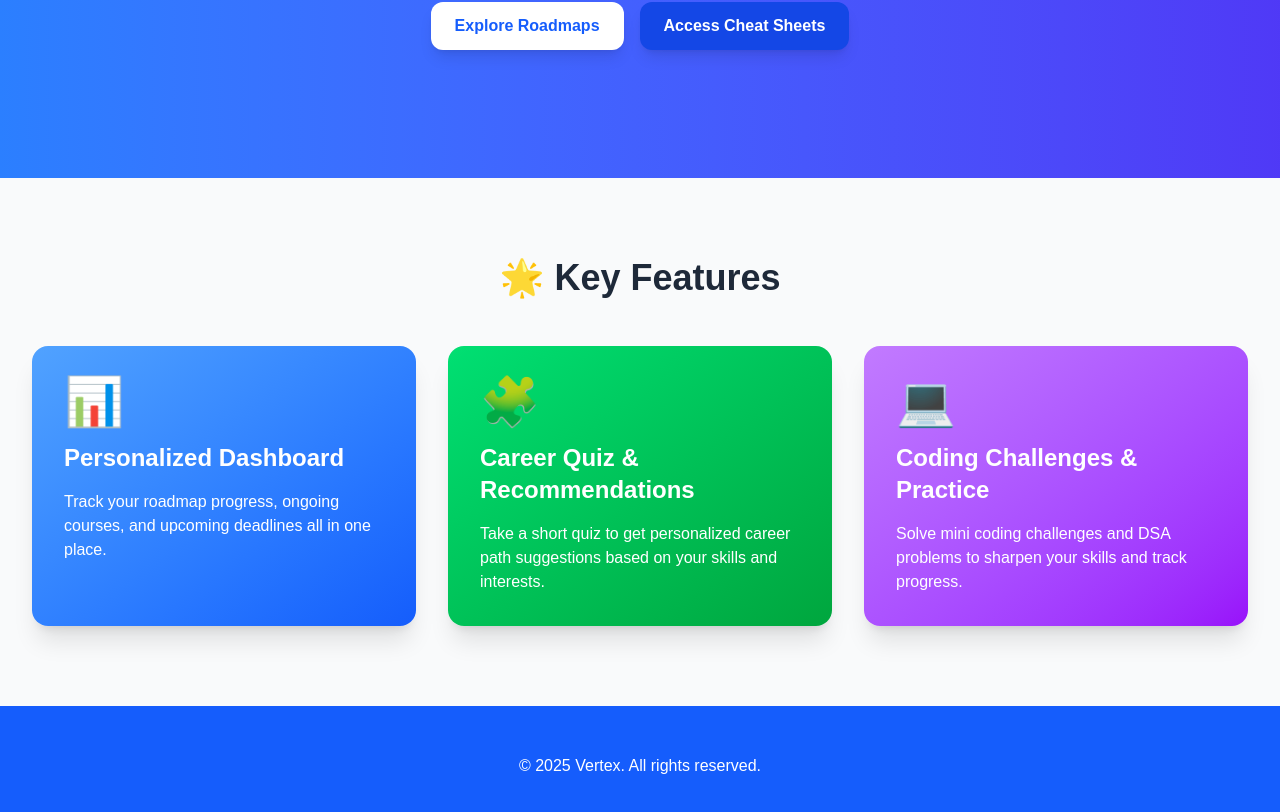
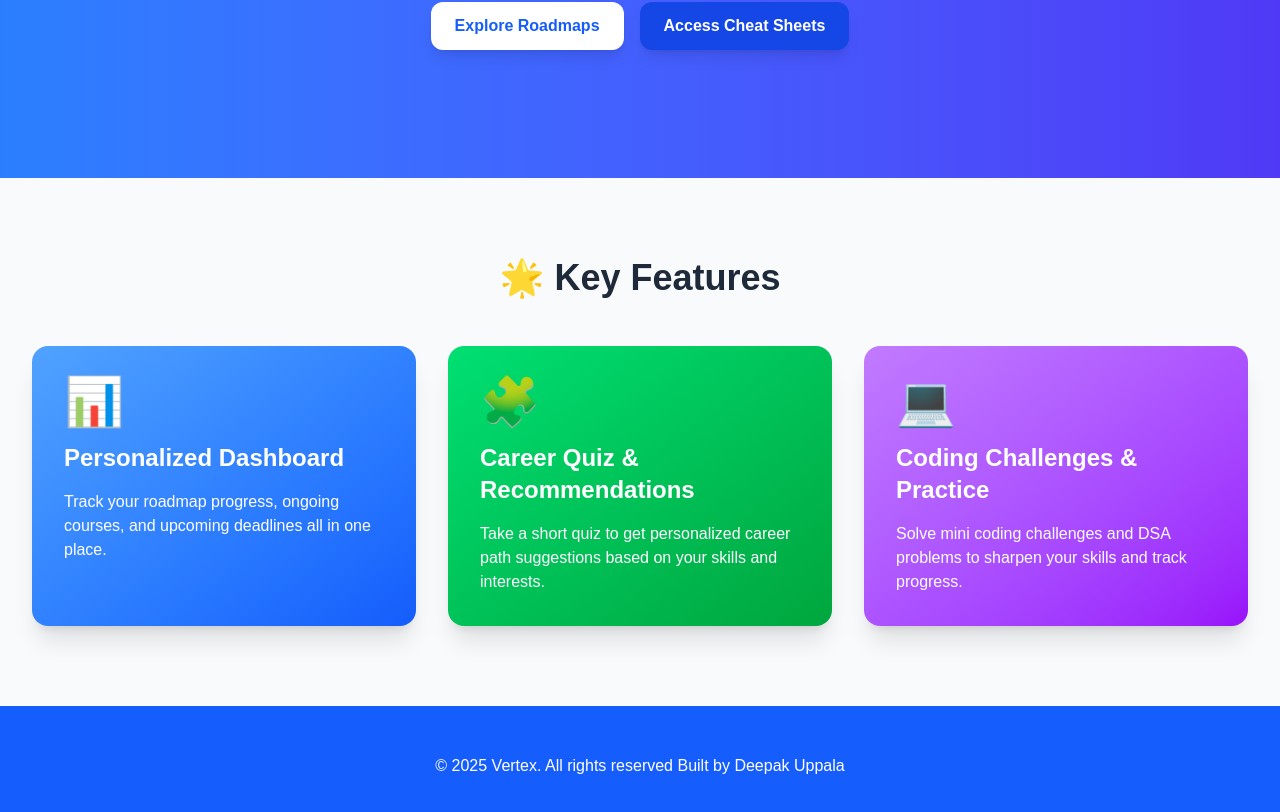
Before and after one commit to deepakuppala/vertex, a Next.js app: page / in a window 1280 px wide. Shown: the part 298-1110 px from the top of the page. Built offline with nearby package versions, Linux system fonts and the light colour scheme.

Commit message:
Update site

```diff
--- a/app/page.tsx
+++ b/app/page.tsx
@@ -165,7 +165,7 @@ export default function Home() {
 
       {/* Footer */}
       <footer className="py-12 bg-blue-600 text-center text-white">
-        <p>© {new Date().getFullYear()} Vertex. All rights reserved.</p>
+        <p>© {new Date().getFullYear()} Vertex. All rights reserved Built by Deepak Uppala</p>
       </footer>
     </main>
   );
```
